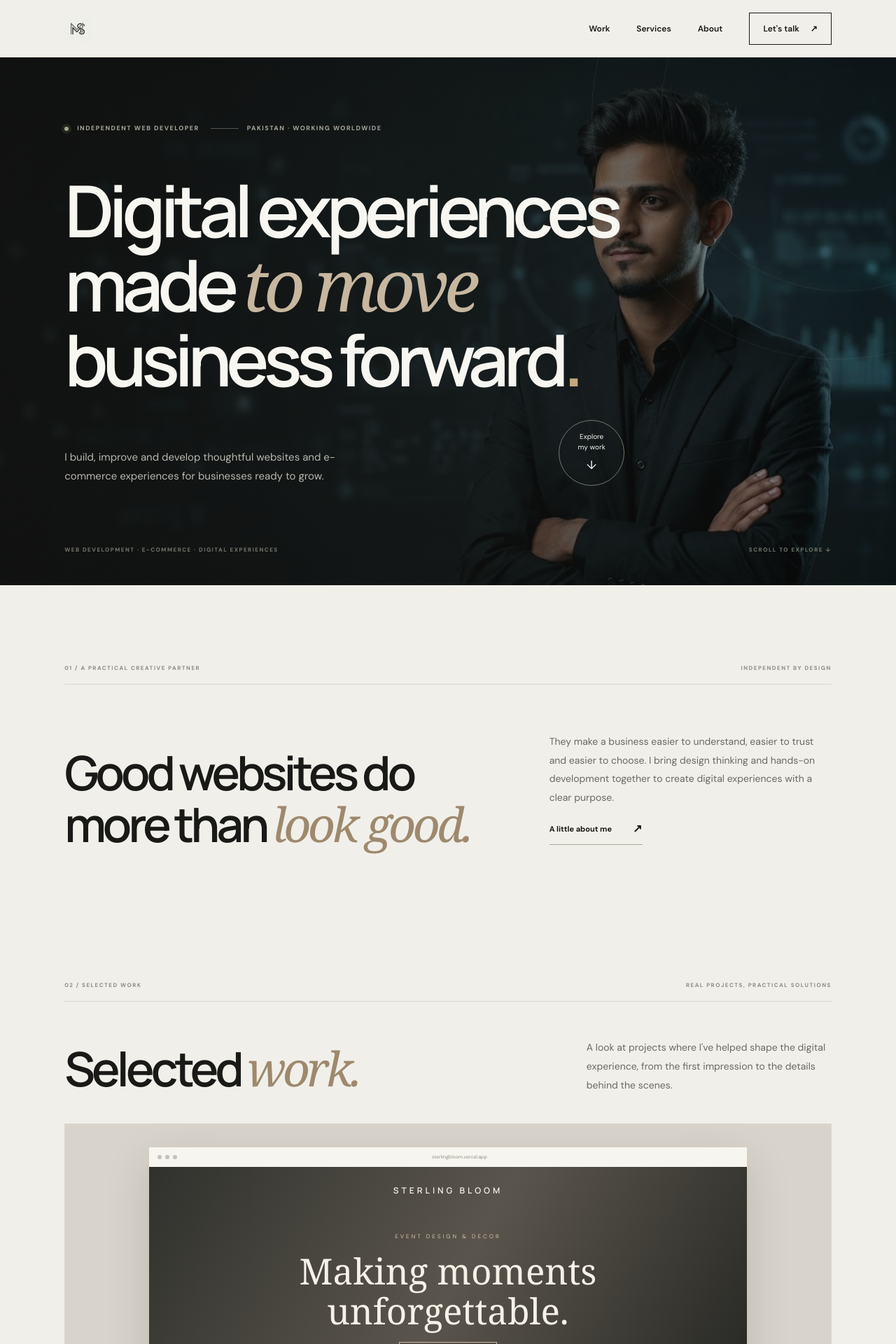
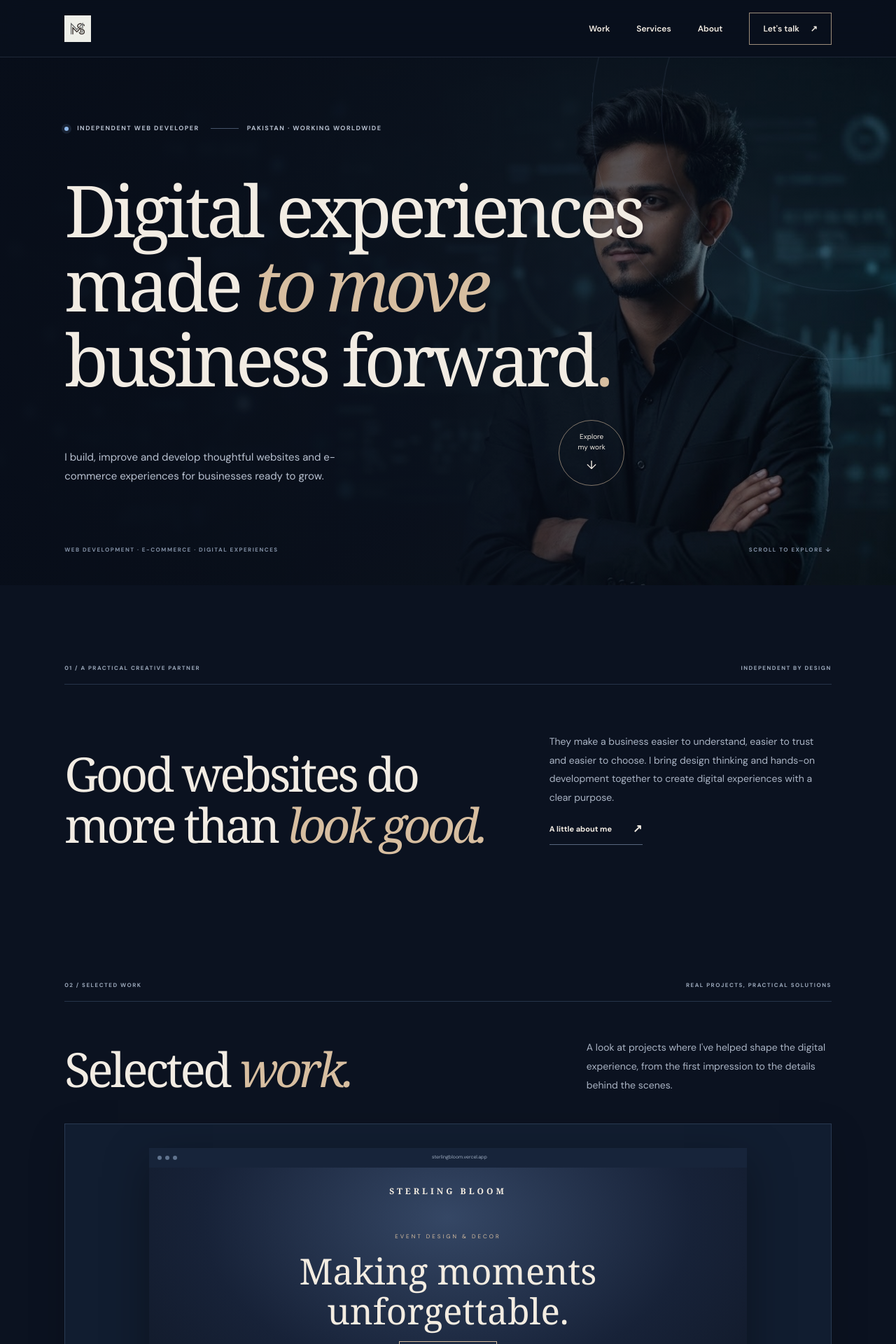
Before and after one commit to MurtazaSiddiqui2003/murtaza-portfolio, a Next.js app: page / in a window 1280 px wide. Shown: the top 1920 px of the page at 70% size. Built offline with nearby package versions, Linux system fonts and the light colour scheme.

Commit message:
Apply midnight blue dark editorial visual direction

```diff
--- a/app/globals.css
+++ b/app/globals.css
@@ -230,3 +230,130 @@ button { font: inherit; }
   html { scroll-behavior: auto; }
   *, *::before, *::after { transition: none !important; animation: none !important; }
 }
+
+
+/* Midnight Blue × Dark Editorial — approved visual direction */
+:root {
+  --ink: #090f1c;
+  --paper: #0b1220;
+  --muted: #aab2c0;
+  --line: #263449;
+  --accent: #d7bea0;
+  --white: #f2ece3;
+  --font: "DM Sans", sans-serif;
+  --display: Georgia, "Times New Roman", serif;
+}
+html { background: var(--paper); color-scheme: dark; }
+body { background: var(--paper); color: var(--white); }
+.site-header {
+  background: rgba(9, 15, 28, .94);
+  color: var(--white);
+  border-bottom-color: rgba(151, 174, 207, .16);
+  backdrop-filter: blur(18px);
+}
+.wordmark span, .period, .about-mark span { color: var(--accent); }
+.nav-cta { border-color: rgba(215,190,160,.72); color: var(--white); }
+.nav-cta:hover { background: var(--accent); color: #101725; }
+.menu-toggle { border-color: #33445c; }
+.menu-toggle span { background: var(--white); }
+.dark-section {
+  background:
+    radial-gradient(ellipse at 76% 20%, rgba(48, 75, 117, .24), transparent 38%),
+    linear-gradient(135deg, #0b1424 0%, #090f1c 58%, #101827 100%);
+  color: var(--white);
+}
+.hero::before {
+  background:
+    linear-gradient(90deg, rgba(8,14,26,.96) 0%, rgba(8,14,26,.82) 48%, rgba(8,14,26,.38) 100%),
+    url("/images/hero.jpg") center 45% / cover no-repeat;
+}
+.hero h1, .intro h2, .section-heading h2, .about-copy h2, .contact-main h2 {
+  font-family: Georgia, "Times New Roman", serif;
+  font-weight: 400;
+  letter-spacing: -.055em;
+}
+.hero h1 { color: #f2ece3; }
+.hero h1 em, .section-heading h2 em, .intro h2 em, .about-copy h2 em, .contact-main h2 em {
+  color: var(--accent);
+  font-family: Georgia, "Times New Roman", serif;
+  font-weight: 400;
+}
+.hero-copy, .contact-copy { color: #b8c1d0; }
+.light-eyebrow { color: #b8c1d0; }
+.status-dot { background: #8eb7e8; box-shadow: 0 0 0 4px rgba(142,183,232,.12); }
+.eyebrow-line { background: #46546a; }
+.hero-meta { color: #8492a7; }
+.hero-orbit { border-color: rgba(146,177,221,.13); }
+.round-link { border-color: rgba(215,190,160,.58); color: var(--white); }
+.round-link:hover { background: var(--accent); color: #101725; }
+.section-kicker { color: #9ca9bb; border-color: var(--line); }
+.section-kicker-light { color: #9ca9bb; border-color: #263449; }
+.intro, .work-section, .about-section, .process-section {
+  background: #0b1220;
+  color: var(--white);
+}
+.intro-text p, .section-heading > p, .project-desc, .about-copy p, .process-grid p {
+  color: #aab4c4;
+}
+.text-link { border-color: #58677e; color: var(--white); }
+.text-link:hover { color: var(--accent); }
+.project-visual-link {
+  background: #111d30;
+  border: 1px solid #293a52;
+  box-shadow: 0 18px 50px rgba(0,0,0,.18);
+}
+.browser-frame { background: #101a2b; box-shadow: 0 20px 60px rgba(0,0,0,.35); }
+.browser-bar { background: #17243a; }
+.browser-bar i { background: #60738e; }
+.browser-bar span { color: #9ba9bd; }
+.sterling-mock {
+  background: radial-gradient(ellipse at 50% 20%, #354765, #172238 58%, #101827);
+  color: #f3ece1;
+}
+.mock-center small { color: #d7bea0; }
+.mock-button { border-color: #d7bea0; }
+.image-open { background: #e8ddcf; color: #101725; }
+.project-info h3 { color: var(--white); font-family: Georgia, "Times New Roman", serif; font-weight: 400; }
+.project-index { color: #9ba9bd; }
+.tags span { color: #bdc7d5; border-color: #34445b; background: rgba(255,255,255,.025); }
+.arrow-link { border-color: #465872; color: var(--white); }
+.arrow-link:hover { background: var(--accent); color: #101725; border-color: var(--accent); }
+.crc-art { background: linear-gradient(135deg, #16243a, #0d1524); color: #f2ece3; }
+.crc-symbol span, .crc-label { color: var(--accent); }
+.crc-lines i { background: #52647d; }
+.work-note { color: #8e9caf; }
+.services-section {
+  background:
+    radial-gradient(ellipse at 78% 10%, rgba(53,83,128,.25), transparent 42%),
+    linear-gradient(135deg, #101b2d, #0b1220 70%);
+  border-top: 1px solid #25364e;
+  border-bottom: 1px solid #25364e;
+}
+.light-heading h2 { color: var(--white); }
+.light-heading > p { color: #aab4c4; }
+.service-list, .service-row { border-color: #2b3c54; }
+.service-row h3 { color: var(--white); font-family: Georgia, "Times New Roman", serif; font-weight: 400; }
+.service-row p { color: #aab4c4; }
+.service-no, .service-arrow { color: var(--accent); }
+.about-mark { color: #d8dce4; }
+.process-grid { border-color: var(--line); }
+.process-grid article { border-color: var(--line); }
+.process-grid h3 { color: var(--white); font-family: Georgia, "Times New Roman", serif; font-weight: 400; }
+.process-grid article > span { color: var(--accent); }
+.contact-section {
+  background:
+    radial-gradient(ellipse at 72% 30%, rgba(57,87,132,.27), transparent 42%),
+    linear-gradient(135deg, #111d30, #090f1c 72%);
+}
+.contact-button { background: var(--accent); color: #111725; }
+.contact-button:hover { background: #ead8c1; }
+.contact-bottom { border-color: #2b3c54; color: #a3afc1; }
+.footer { background: #080e19; color: var(--white); border-top: 1px solid #202e42; }
+.footer > span, .footer > a:last-child { color: #91a0b4; }
+.footer > a:last-child:hover { color: var(--accent); }
+@media (max-width: 760px) {
+  .nav { background: #0b1220; }
+  .nav a { color: var(--white); border-color: #263449; }
+  .nav.nav-open { border-color: #263449; }
+  .nav .nav-cta { border-color: rgba(215,190,160,.72); }
+}
```
